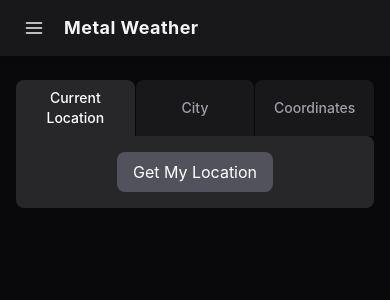
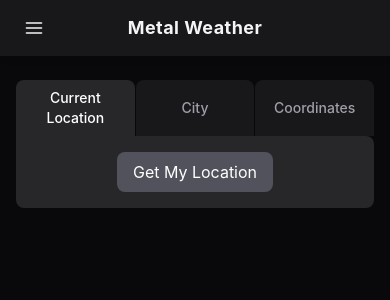
Before and after one commit to okorz001/metal-weather, a Next.js app: page / in a window 390 px wide. Shown: the top 300 px of the page. Built offline with nearby package versions, Linux system fonts and the light colour scheme.

Commit message:
Center site name on screen, hamburger stays left-aligned
Uses absolute left-1/2 -translate-x-1/2 so the title is centered
relative to the full viewport width independent of the hamburger.

https://claude.ai/code/session_0176WXXKHZs1yTuiGLX4hw66

```diff
--- a/src/components/AppBar.tsx
+++ b/src/components/AppBar.tsx
@@ -37,8 +37,7 @@ export default function AppBar() {
   }, [isOpen]);
 
   return (
-    <header className="fixed top-0 right-0 left-0 z-50 h-14 bg-zinc-900 text-zinc-100 shadow-md">
-      <div className="mx-auto flex h-full max-w-lg items-center gap-3 px-4">
+    <header className="fixed top-0 right-0 left-0 z-50 flex h-14 items-center bg-zinc-900 px-4 text-zinc-100 shadow-md">
       <div className="relative" ref={menuRef}>
         <button
           onClick={() => setIsOpen((o) => !o)}
@@ -70,8 +69,9 @@ export default function AppBar() {
         )}
       </div>
 
-        <h1 className="text-lg font-bold tracking-wide">Metal Weather</h1>
-      </div>
+      <h1 className="absolute left-1/2 -translate-x-1/2 text-lg font-bold tracking-wide">
+        Metal Weather
+      </h1>
     </header>
   );
 }
```
Lines whose indentation alone changed are shown as unchanged.
